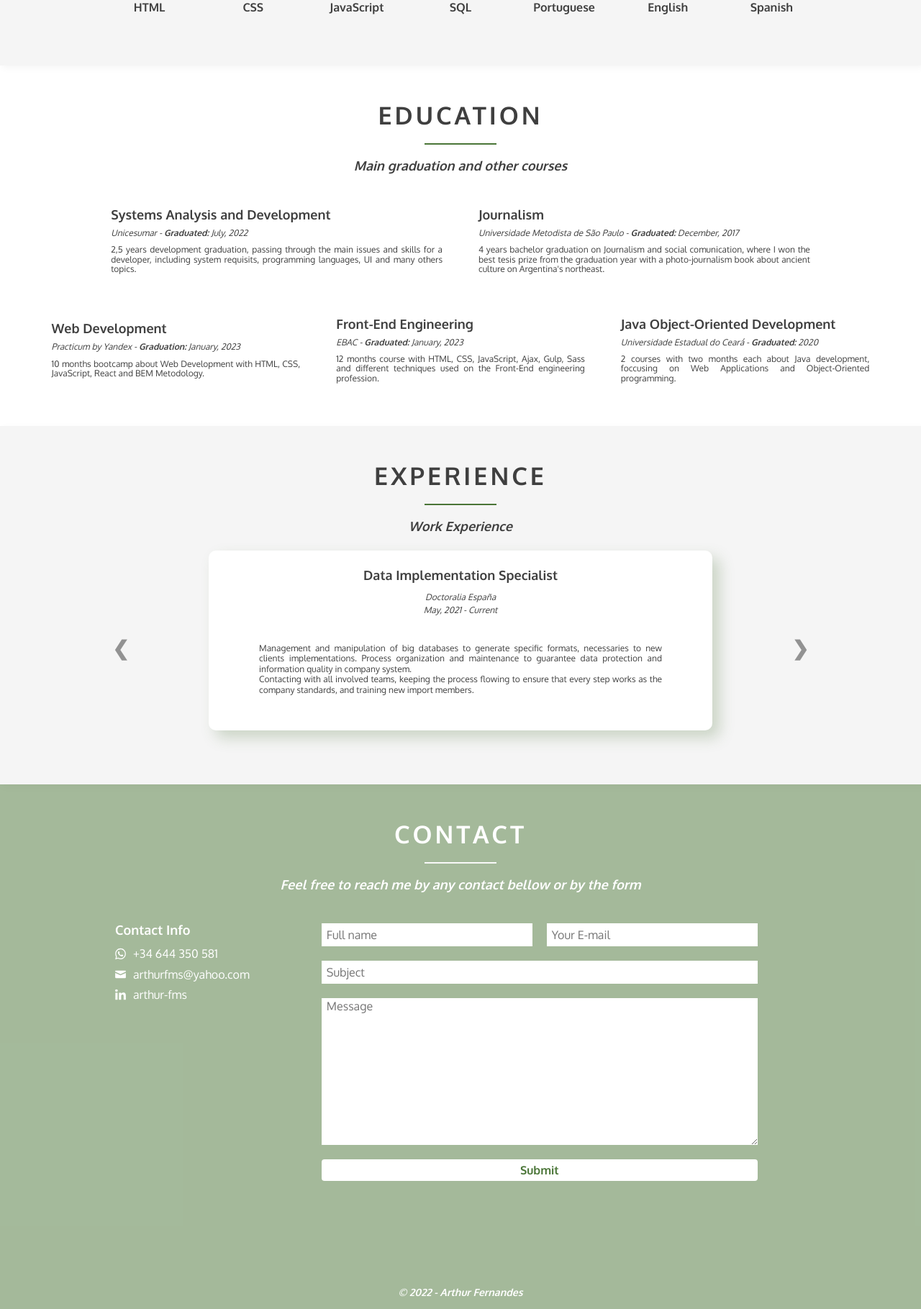
After one commit to arthurfms/resume1, a PHP site: page /index.php in a window 1280 px wide. The commit adds this page. Shown: the part 1600-3419 px from the top of the page at 72% size. Run offline with PHP 8.4, Linux system fonts and the light colour scheme; data that the repository does not hold is empty.

Commit message:
test some php e-mail form

```diff
--- a/css/style.css
+++ b/css/style.css
@@ -15,6 +15,7 @@
   color: #fff;
   display: flex;
   flex-direction: column;
+  cursor: default;
 }
 .menu {
   z-index: 2;
@@ -42,7 +43,7 @@
   text-decoration: none;
   text-transform: uppercase;
   color: #929292;
-  transition: color 0.75s;
+  transition: color 0.5s;
 }
 .menu__link a:hover {
   color: #4a7537;
@@ -75,6 +76,7 @@
   font-weight: 400;
   line-height: 1.15;
   font-style: italic;
+  min-height: 55px;
 }
 .social-links {
   width: 25%;
@@ -449,11 +451,11 @@
   grid-column: 2;
   display: grid;
   grid-template-areas:
-  "name email"
-  "subject subject"
-  "message message"
-  "message message"
-  "submit submit";
+    "name email"
+    "subject subject"
+    "message message"
+    "message message"
+    "submit submit";
   gap: 20px;
 }
 
@@ -499,7 +501,6 @@
   outline: none;
 }
 
-
 .form__message::placeholder {
   padding-left: 5px;
 }
--- a/index.html
+++ b/index.php
@@ -1,3 +1,5 @@
+<?php include "sendemail.php"; ?>
+
 <!DOCTYPE html>
 <html lang="en-us">
   <head>
@@ -36,7 +38,7 @@
     </nav>
     <header class="header">
       <h1 class="header__title">Arthur Fernandes</h1>
-      <h2 class="header__subtitle">Front-End Developer</h2>
+      <h2 class="header__subtitle" id="header__subtitle"></h2>
       <ul class="social-links">
         <li class="social-links__item">
           <a href="https://www.linkedin.com/in/arthur-fms/" target="_blank">
@@ -565,12 +567,47 @@
               </li>
             </ul>
           </nav>
-          <form class="contact-form">
-            <input type="text" class="form__name" id="form__name" placeholder="Full name" onkeydown="return event.key != 'Enter';">
-            <input type="text" class="form__email" id="form__email" placeholder="Your E-mail" onkeydown="return event.key != 'Enter';">
-            <input type="text" class="form__subject" id="form__subject" placeholder="Subject" onkeydown="return event.key != 'Enter';">
-            <textarea type="text" class="form__message" id="form__message" placeholder="Message"></textarea>
-            <button class="form__submit" type="button" onclick="send_form ()">Submit</button>
+          <form class="contact-form" method="post">
+            <input
+              name="form__name"
+              type="text"
+              class="form__name"
+              id="form__name"
+              placeholder="Full name"
+              onkeydown="return event.key != 'Enter';"
+            />
+            <input
+              name="form__email"
+              type="text"
+              class="form__email"
+              id="form__email"
+              placeholder="Your E-mail"
+              onkeydown="return event.key != 'Enter';"
+            />
+            <input
+              name="form__subject"
+              type="text"
+              class="form__subject"
+              id="form__subject"
+              placeholder="Subject"
+              onkeydown="return event.key != 'Enter';"
+            />
+            <textarea
+              name="form__message"
+              type="text"
+              class="form__message"
+              id="form__message"
+              placeholder="Message"
+            ></textarea>
+            <button
+              name="form__submit"
+              class="form__submit"
+              type="button"
+              onclick="send_form ()"
+            >
+              Submit
+            </button>
+            <p class="success"><?php echo $success;  ?></p>
           </form>
         </div>
       </section>
--- a/js/script.js
+++ b/js/script.js
@@ -13,7 +13,6 @@ function showSlides(n) {
   slides[slideIndex - 1].style.display = "flex";
 }
 
-
 let slideIndex = 1;
 showSlides(slideIndex);
 
@@ -26,3 +25,20 @@ function plusSlides(n) {
 function currentSlide(n) {
   showSlides((slideIndex = n));
 }
+
+//tyewritter
+var i = 0;
+var text = "Front-End Developer";
+var speed = 125;
+
+setTimeout(function typeWriter() {
+  if (i < text.length) {
+    document.getElementById("header__subtitle").innerHTML += text.charAt(i);
+    i++;
+    setTimeout(typeWriter, speed);
+  }
+}, 1000);
+
+window.onload = function () {
+  typeWriter();
+};
--- /dev/null
+++ b/sendemail.php
@@ -0,0 +1,42 @@
+<?php
+if(isset($_POST['form__submit'])) {
+    $mailto = "arthurfms@yahoo.com"; //my e-mail address
+    //getting form data
+    $name = $_POST['form__name']; //get name
+    $email = $_POST['form__email']; //get email
+    $subject = $_POST['form__subject']; //get subject
+    $message = $_POST['form__message']; //get message
+
+
+    //Email body
+    $email_message =
+    "Name: {$name}\n
+    Email: {$email}\n
+    Subject: {$subject}
+    \n
+    \n
+    {$message}";
+
+    //Email Headers
+    $headers1 = "From: {$form__email}";
+
+    //PHP mail function
+    $result = mail($mailto, $subject, $message, $headers1);
+
+    //Final checking
+    if($result) {
+        $confirmation = "Your message was submited!";
+    } else {
+        $fail = "Sorry, the message was not sent, please try other contact type or sending e-mail directly from your provider.\nI'm sorry for the inconvenience!";
+    }
+}
+
+
+
+
+
+
+
+
+
+?>
```
